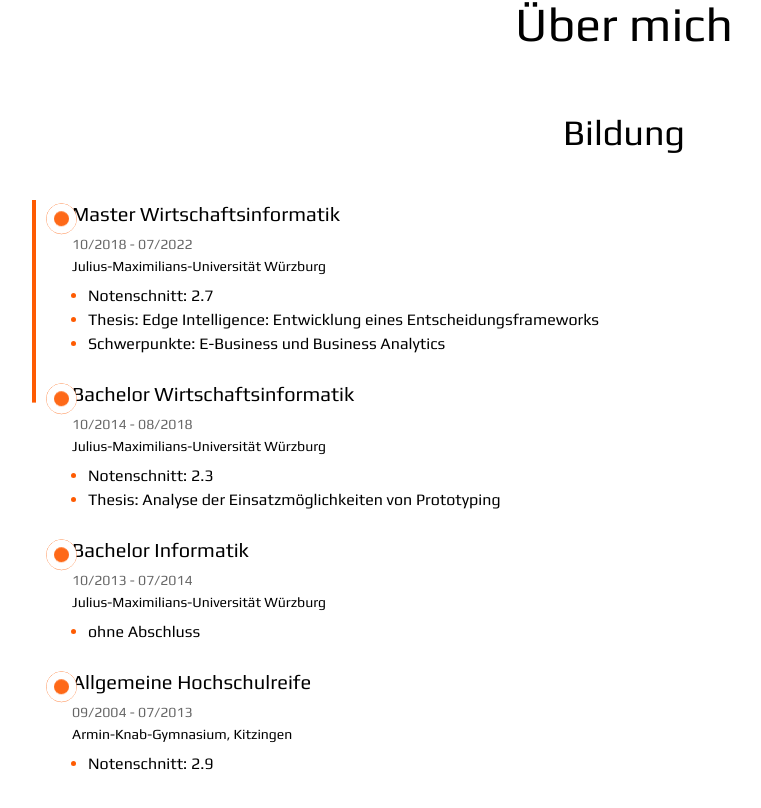
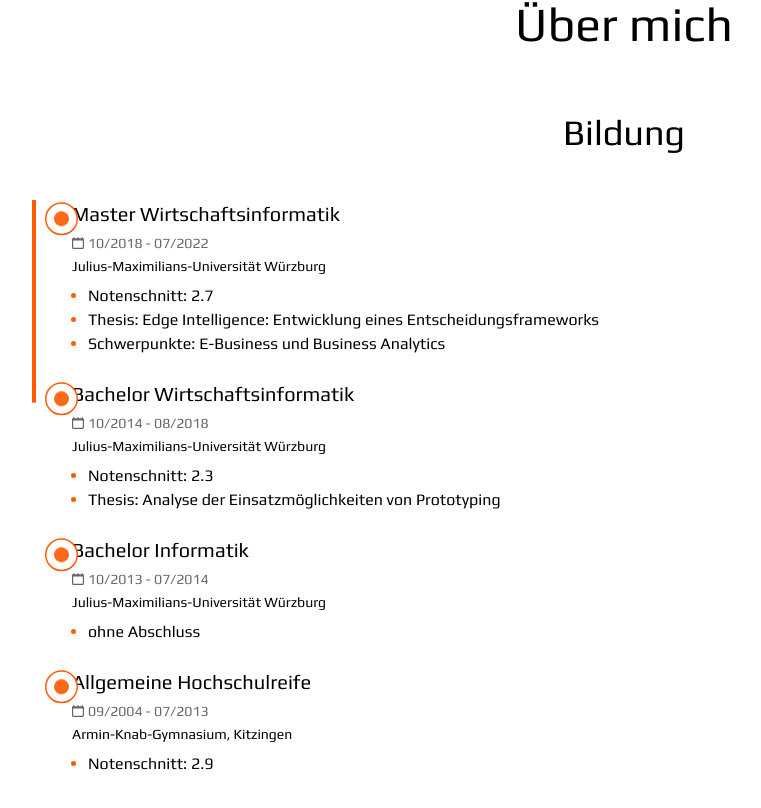
Before and after one commit to SchmittYannic/portfolio_ys, a React (Vite) app: page / in a window 1280 px wide. Shown: the part 928-1736 px from the top of the page, without its empty margins (16-777 px from the left). Built offline with nearby package versions, Linux system fonts and the light colour scheme.

Commit message:
Added calendar svg for the timeline
Added calendar svg for the timeline and added some missing styles.

```diff
--- a/src/assets/index.ts
+++ b/src/assets/index.ts
@@ -11,6 +11,7 @@ import uk from "./uk.svg";
 import germany from "./germany.svg";
 import checkmarkWhite from "./checkmarkWhite.svg";
 import checkmarkBlack from "./checkmarkBlack.svg";
+import calendarBlack from "./calendarBlack.svg";
 
 export {
     placeholderProfile,
@@ -25,5 +26,6 @@ export {
     uk,
     germany,
     checkmarkBlack,
-    checkmarkWhite
+    checkmarkWhite,
+    calendarBlack,
 }
--- a/src/components/About.tsx
+++ b/src/components/About.tsx
@@ -3,6 +3,27 @@ import { motion, useScroll, MotionValue } from "framer-motion"
 
 import { TextContent, education_de, educationType, education_en } from "../constants"
 import { SettingsContext } from "../context/SettingsProvider"
+
+type fillColorType = `fill-${string}`
+
+const CalendarIcon = ({classes, fillColor="fill-[#000000]"}: {classes: string, fillColor: fillColorType}) => {
+    return (
+        <svg className={`${classes}`} width="800px" height="800px" viewBox="0 0 20 20" version="1.1" xmlns="http://www.w3.org/2000/svg" xmlnsXlink="http://www.w3.org/1999/xlink">
+            <title>calendar [#1196]</title>
+            <desc>Created with Sketch.</desc>
+            <defs></defs>
+            <g id="Page-1" stroke="none" stroke-width="1" fill="none" fill-rule="evenodd">
+                <g className={`${fillColor}`} id="Dribbble-Light-Preview" transform="translate(-300.000000, -2799.000000)">
+                    <g id="icons" transform="translate(56.000000, 160.000000)">
+                        <path d="M262,2656 C262,2656.552 261.552,2657 261,2657 L247,2657 C246.448,2657 246,2656.552 246,2656 L246,2646 C246,2645.448 246.448,2645 247,2645 L261,2645 C261.552,2645 262,2645.448 262,2646 L262,2656 Z M262,2641 L262,2640 C262,2639.448 261.552,2639 261,2639 C260.448,2639 260,2639.448 260,2640 L260,2641 L255,2641 L255,2640 C255,2639.448 254.552,2639 254,2639 C253.448,2639 253,2639.448 253,2640 L253,2641 L248,2641 L248,2640 C248,2639.448 247.552,2639 247,2639 C246.448,2639 246,2639.448 246,2640 L246,2641 C244.895,2641 244,2641.895 244,2643 L244,2657 C244,2658.104 244.895,2659 246,2659 L262,2659 C263.105,2659 264,2658.104 264,2657 L264,2643 C264,2641.895 263.105,2641 262,2641 L262,2641 Z" id="calendar-[#1196]">
+
+                        </path>
+                    </g>
+                </g>
+            </g>
+        </svg>
+    )
+}
 
 const LiIcon = ({ progress }: { progress: MotionValue<number>}) => {
     const { color } = useContext(SettingsContext);
@@ -12,7 +33,7 @@ const LiIcon = ({ progress }: { progress: MotionValue<number>}) => {
     return (
         <figure className="absolute xl:left-0 -left-7 dark:stroke-lightText stroke-darkText">
             <svg className="-rotate-90" width="75" height="75" viewBox="0 0 100 100">
-                <circle cx="75" cy="50" r="20" className={`${strokeColorClass900} stroke-1 fill-none`} />
+                <circle cx="75" cy="50" r="20" className={`${strokeColorClass900} stroke-[4px] fill-none`} />
                 <motion.circle
                     cx="75" cy="50" r="20" className="stroke-[5px] dark:fill-darkBase fill-base"
                     style={{
@@ -26,7 +47,7 @@ const LiIcon = ({ progress }: { progress: MotionValue<number>}) => {
 }
 
 const TimelineEntry = ({ entry }: { entry: educationType }) => {
-    const { lang } = useContext(SettingsContext);
+    const { lang, theme } = useContext(SettingsContext);
     const ref = useRef(null);
     const { scrollYProgress } = useScroll(
         {
@@ -48,13 +69,14 @@ const TimelineEntry = ({ entry }: { entry: educationType }) => {
                 <h4 className="dark:text-darkTextPrimary text-textPrimary text-xl mb-1">
                     {entry.name}
                 </h4>
-                <span className="text-sm dark:text-darkTextPrimary/60 text-textPrimary/60">
+                <span className="inline-flex items-center text-sm dark:text-darkTextPrimary/60 text-textPrimary/60">
+                    <CalendarIcon classes={"w-3 h-3 mr-1"} fillColor={theme === "dark" ? "fill-darkTextPrimary/60" : "fill-textPrimary/60"} />
                     {entry.start} - {entry.end}
                 </span>
                 <p className="mb-2 text-sm dark:text-darkTextPrimary text-textPrimary">
                     {entry.location}
                 </p>
-                <ul className="ml-4 list-disc list-outside">
+                <ul className="ml-4 list-disc list-outside dark:text-darkTextPrimary text-textPrimary">
                     <li>
                         {entry.grade === "noDegree"
                             ? lang === "de" ? TextContent.german.noDegree : TextContent.english.noDegree
```
Also changed, not shown: src/assets/calendarBlack.svg (added).
